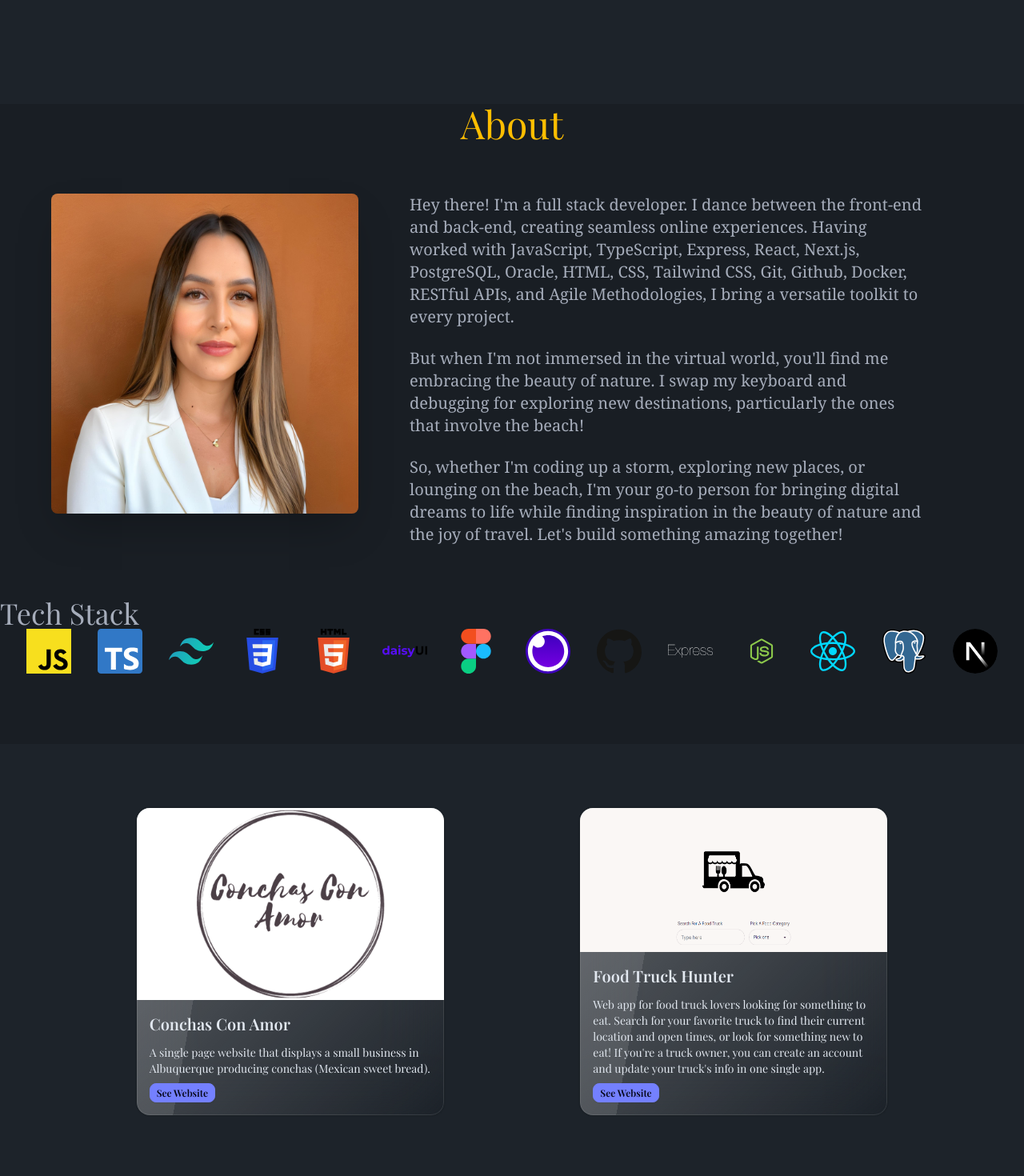
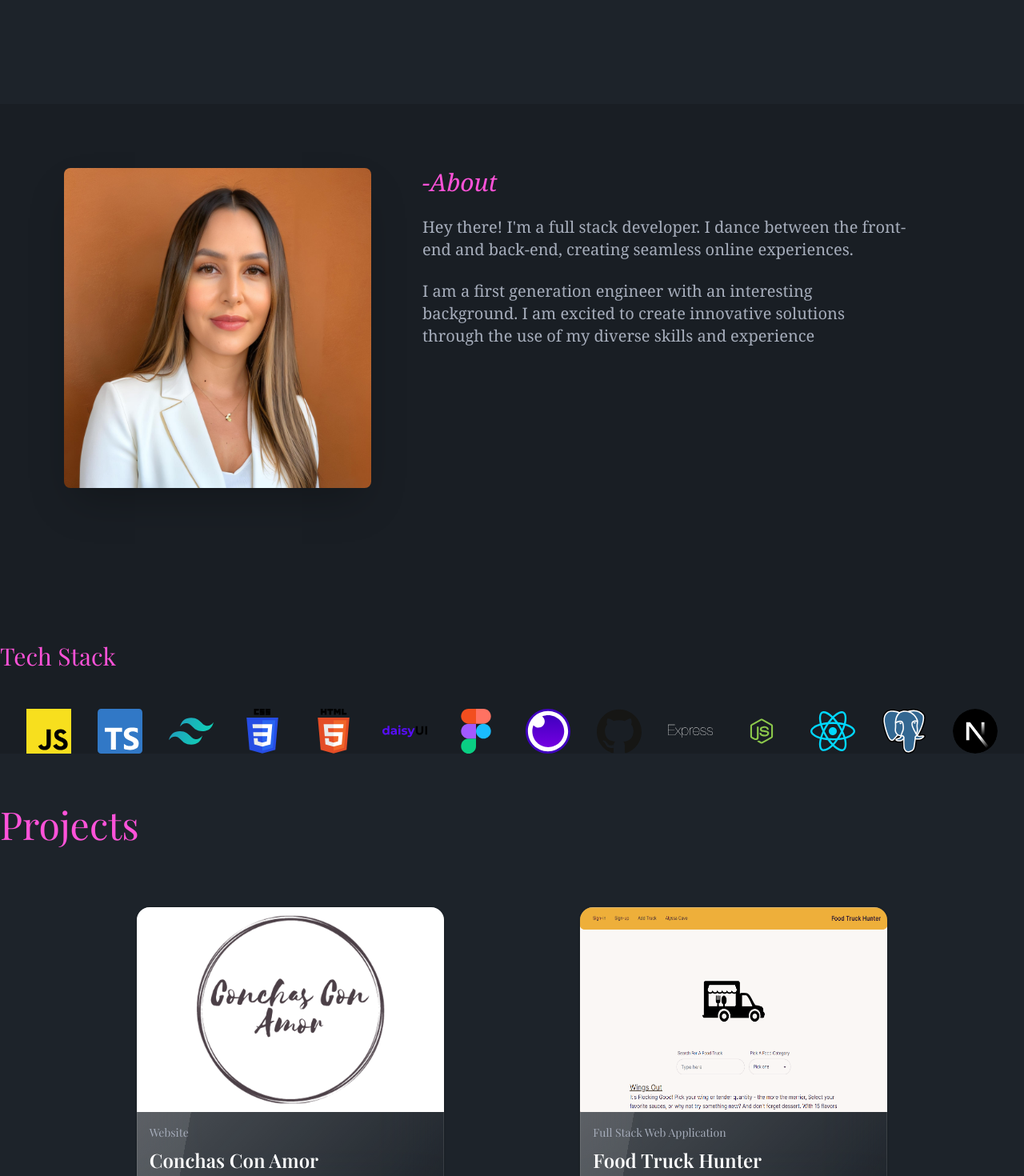
Before and after one commit to azucena-m/portfolio, a React (Create React App) app: page / in a window 1280 px wide. Shown: the part 740-2210 px from the top of the page at 80% size. Built offline with nearby package versions, Linux system fonts and the light colour scheme; a web font is replaced by a local one.

Commit message:
made more changes to components

```diff
--- a/src/components/About.tsx
+++ b/src/components/About.tsx
@@ -5,22 +5,15 @@ function About() {
     return(
         <>
             <div id="about" className="min-h-screen bg-base-200">
-                <h2 className="text-center text-5xl pb-16 text-warning">About</h2>
-                <div className="flex justify-evenly px-16">
+                <div className="flex justify-evenly p-20">
                     <div><img src="/avatar.JPG" alt="image of Azucena" className="max-w-sm rounded-lg shadow-2xl"/></div>
                     <div className="">
                         <div className={"space-y-6 text-xl md:px-16 font-serif"}>
+                            <h2 className="text-3xl text-secondary italic">-About</h2>
                             <p>Hey there! I'm a full stack developer. I dance between the front-end and back-end,
-                                creating seamless online experiences. Having worked with JavaScript, TypeScript,
-                                Express, React, Next.js, PostgreSQL, Oracle, HTML, CSS, Tailwind CSS, Git, Github,
-                                Docker, RESTful APIs, and Agile Methodologies, I bring a versatile toolkit to every
-                                project.</p>
-                            <p>But when I'm not immersed in the virtual world, you'll find me embracing the beauty of
-                                nature. I swap my keyboard and debugging for exploring new destinations, particularly
-                                the ones that involve the beach!</p>
-                            <p>So, whether I'm coding up a storm, exploring new places, or lounging on the beach, I'm
-                                your go-to person for bringing digital dreams to life while finding inspiration in the
-                                beauty of nature and the joy of travel. Let's build something amazing together!</p>
+                                creating seamless online experiences.</p>
+                            <p>I am a first generation engineer with an interesting background. I am excited to create
+                                innovative solutions through the use of my diverse skills and experience</p>
                         </div>
                     </div>
                 </div>
--- a/src/components/Tech.tsx
+++ b/src/components/Tech.tsx
@@ -5,7 +5,7 @@ import React from 'react';
 function Tech() {
     return (
         <div className='container mx-auto my-16'>
-            <h2 className="text-left text-4xl">Tech Stack</h2>
+            <h2 className="text-3xl text-secondary py-12">Tech Stack</h2>
             <div className='flex justify-evenly'>
                 <img src="/tech-stack/javascript.svg" className="w-14 h-14"  alt={'javascript icon'}/>
                 <img src="/tech-stack/typescript-icon.svg" className="w-14 h-14"  alt={'typescript icon'}/>
--- a/src/components/Work.tsx
+++ b/src/components/Work.tsx
@@ -3,27 +3,26 @@
 function Work() {
     return(
         <>
-            <div id="work" className="">
-
+            <div id="projects" className="min-h-screen">
+                <h2 className="text-secondary text-5xl">Projects</h2>
                 <div className="flex justify-evenly py-20">
                     <div className="card card-compact h-64 w-96 ml-3 mb-4 md:mb-0 md:ml-0 md:h-96 glass">
-                        <figure><img src="/coa2.png" alt="car!"/></figure>
+                        <figure><img src="/coa2.png" alt="conchas logo"/></figure>
                         <div className="card-body">
-                            <h2 className="card-title text-slate-200">Conchas Con Amor</h2>
-                            <p className="text-sm text-slate-200">A single page website that displays a small business in Albuquerque producing conchas (Mexican sweet bread).</p>
+                            <span>Website</span>
+                            <h2 className="card-title text-white text-2xl">Conchas Con Amor</h2>
                             <div className="card-actions">
                                 <button className="btn btn-primary btn-xs"><a href="https://conchas.azucena-marroquin.com/">See Website</a></button>
-
                             </div>
                         </div>
                     </div>
                     <div className="card card-compact h-96 w-96 ml-3 md:ml-0 md:h-96 glass">
                         <figure><img src="/foodTruck.png" alt="food truck hunter" className="md:h-64"/></figure>
                         <div className="card-body">
-                            <h2 className="card-title text-slate-200">Food Truck Hunter</h2>
-                            <p className="text-xm md:text-sm text-slate-200">Web app for food truck lovers looking for something to eat. Search for your favorite truck to find their current location and open times, or look for something new to eat! If you're a truck owner, you can create an account and update your truck's info in one single app.</p>
+                            <span>Full Stack Web Application</span>
+                            <h2 className="card-title text-white text-2xl">Food Truck Hunter</h2>
                             <div className="card-actions">
-                                <button className="btn btn-primary btn-xs"><a href="http://food-truck-hunter.ddfullstack.xyz/">See Website</a></button>
+                                <button className="btn btn-primary btn-xs"><a href="https://food-truck-hunter.ddfullstack.xyz/">See Website</a></button>
 
                             </div>
                         </div>
```
